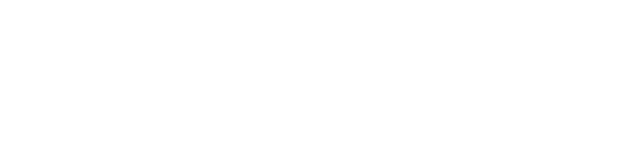
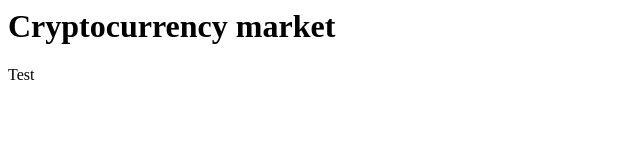
Before and after one commit to pkoson/cryptocurrency-dashboard, a website with bundled scripts: page dist/index.html in a window 1280 px wide. Shown: the whole page, without its empty margins (0-640 px from the left). Built offline with nearby package versions, Linux system fonts and the light colour scheme.

Commit message:
Build app

```diff
--- a/dist/index.html
+++ b/dist/index.html
@@ -1,7 +1,10 @@
 <html>
+<!-- TODO: add webcomponents pollyfill https://github.com/webcomponents/webcomponentsjs -->
 
 <body>
-    <script src="/cryptocurrency-dashboard.0906c517.js"></script>
-</body>
+    <h1>Cryptocurrency market</h1>
+    <table-header text="Test" name="Name">
+        <script src="/cryptocurrency-dashboard.0906c517.js"></script>
+</table-header></body>
 
 </html>
```
Also changed, not shown: .eslintrc.js, 2 other files.
